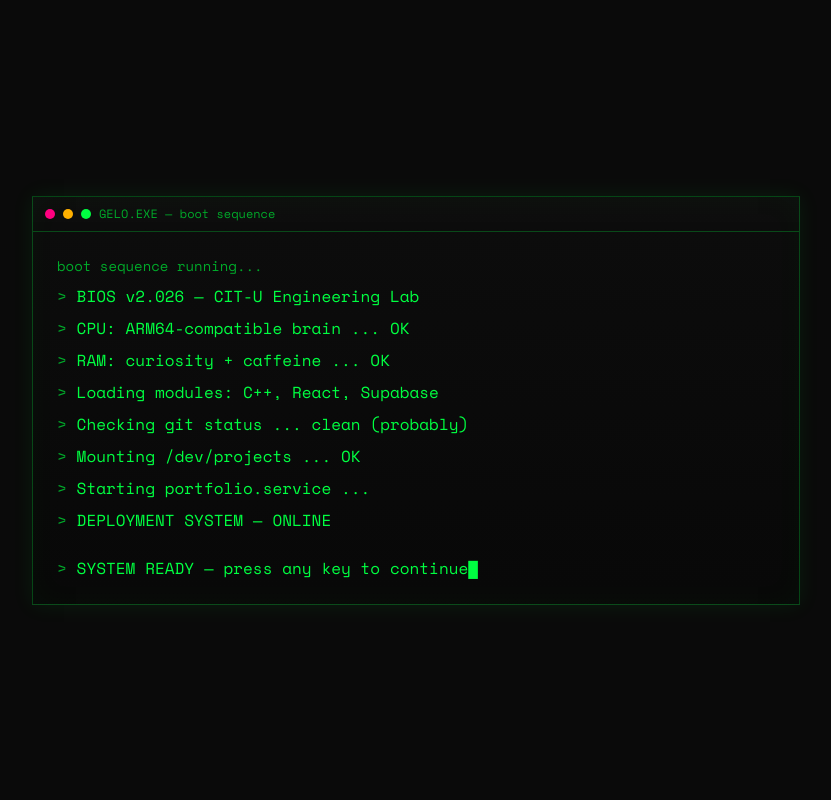
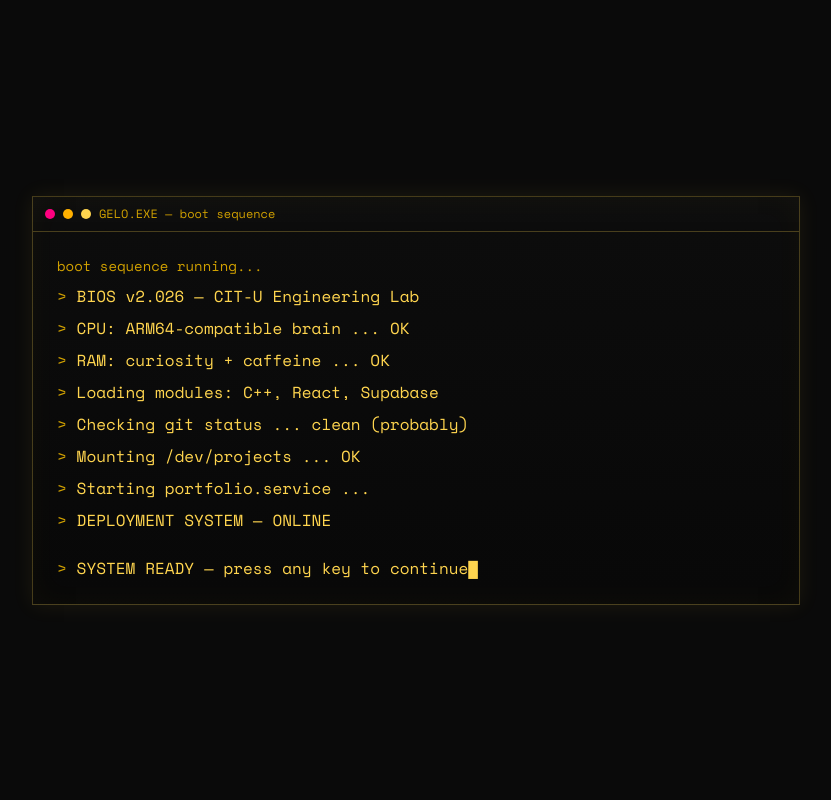
Before and after one commit to nikoo-77/Portfolio, a React (Vite) app: page / in a window 1280 px wide. Shown: the top 800 px of the page, without its empty margins (224-1055 px from the left). Built offline with nearby package versions, Linux system fonts and the light colour scheme.

Commit message:
Theme change
Changing the theme into yellow

```diff
--- a/src/App.tsx
+++ b/src/App.tsx
@@ -14,7 +14,7 @@ export default function App() {
   const [booted, setBooted] = useState(false);
 
   return (
-    <div className="relative min-h-screen bg-[#0a0a0a] text-[#00ff41]">
+    <div className="relative min-h-screen bg-[#0a0a0a] text-[#ffd54f]">
       <CRTOverlay />
       {!booted ? <BootSequence onComplete={() => setBooted(true)} /> : null}
 
@@ -28,7 +28,7 @@ export default function App() {
         <Contact />
       </main>
 
-      <footer className="border-t border-[rgba(0,255,65,0.15)] px-4 py-8 text-center text-xs text-[#00aa2a]">
+      <footer className="border-t border-[rgba(255,213,79,0.15)] px-4 py-8 text-center text-xs text-[#d1a100]">
         <p>Made with care by {profile.firstName}.</p>
         <p className="mt-2">
           $ kubectl delete pod brain — pod not found
--- a/src/components/BootSequence.tsx
+++ b/src/components/BootSequence.tsx
@@ -18,7 +18,7 @@ export function BootSequence({ onComplete }: BootSequenceProps) {
           <span>GELO.EXE — boot sequence</span>
         </div>
         <div className="space-y-2 p-4 md:p-6">
-          <p className="text-sm text-[#00aa2a]">boot sequence running...</p>
+          <p className="text-sm text-[#d1a100]">boot sequence running...</p>
           {bootLines.map((line, index) => (
             <p
               key={line}
@@ -27,14 +27,14 @@ export function BootSequence({ onComplete }: BootSequenceProps) {
                 animation: `fade-up 0.4s ease ${index * 0.12}s both`,
               }}
             >
-              <span className="text-[#00aa2a]">&gt;</span> {line}
+              <span className="text-[#d1a100]">&gt;</span> {line}
             </p>
           ))}
           <p
             className="pt-4 text-sm md:text-base"
             style={{ animation: "fade-up 0.4s ease 1.2s both" }}
           >
-            <span className="text-[#00aa2a]">&gt;</span> SYSTEM READY — press
+            <span className="text-[#d1a100]">&gt;</span> SYSTEM READY — press
             any key to continue
             <span className="crt-blink">█</span>
           </p>
--- a/src/components/CRTOverlay.tsx
+++ b/src/components/CRTOverlay.tsx
@@ -23,7 +23,7 @@ export function CRTOverlay() {
         className="pointer-events-none fixed left-0 right-0 top-0 z-[101] h-24 opacity-20"
         style={{
           background:
-            "linear-gradient(180deg, rgba(0,255,65,0.12), transparent)",
+            "linear-gradient(180deg, rgba(255,213,79,0.12), transparent)",
           animation: "scan 8s linear infinite",
         }}
       />
--- a/src/components/Hero.tsx
+++ b/src/components/Hero.tsx
@@ -16,16 +16,16 @@ export function Hero() {
             </h1>
           </div>
 
-          <p className="text-lg text-[#00aa2a] md:text-xl">{profile.title}</p>
+          <p className="text-lg text-[#d1a100] md:text-xl">{profile.title}</p>
           <p className="max-w-xl text-sm leading-relaxed md:text-base">
             {profile.tagline} {profile.subtitle}
           </p>
 
           <div className="terminal-border p-4 text-sm md:text-base">
             <p>
-              <span className="text-[#00aa2a]">$</span> whoami
+              <span className="text-[#d1a100]">$</span> whoami
             </p>
-            <p className="mt-2 text-[#00aa2a]">{profile.summary}</p>
+            <p className="mt-2 text-[#d1a100]">{profile.summary}</p>
           </div>
 
           <div className="flex flex-wrap gap-4">
@@ -48,20 +48,20 @@ export function Hero() {
             </div>
             <div className="space-y-3 p-4 text-xs md:text-sm">
               <p>
-                <span className="text-[#00aa2a]">$</span> cat ./stack.txt
+                <span className="text-[#d1a100]">$</span> cat ./stack.txt
               </p>
               <p>Next.js • React • TypeScript</p>
               <p>Supabase • PostgreSQL • Tailwind</p>
               <p>
-                <span className="text-[#00aa2a]">$</span> echo $LOCATION
+                <span className="text-[#d1a100]">$</span> echo $LOCATION
               </p>
               <p>{profile.location}</p>
               <p>
-                <span className="text-[#00aa2a]">$</span> ping gelo.lajera@gmail.com
+                <span className="text-[#d1a100]">$</span> ping gelo.lajera@gmail.com
               </p>
-              <p className="text-[#00aa2a]">PING OK — inbox reachable</p>
+              <p className="text-[#d1a100]">PING OK — inbox reachable</p>
               <p>
-                <span className="text-[#00aa2a]">$</span> ./status.sh
+                <span className="text-[#d1a100]">$</span> ./status.sh
                 <span className="crt-blink">█</span>
               </p>
             </div>
@@ -86,7 +86,7 @@ export function Hero() {
               key={greeting.lang}
               className="terminal-border px-4 py-3 text-center"
             >
-              <p className="text-xs text-[#00aa2a]">{greeting.lang}</p>
+              <p className="text-xs text-[#d1a100]">{greeting.lang}</p>
               <p className="font-['VT323'] text-2xl glow-text">{greeting.native}</p>
             </div>
           ))}
--- a/src/components/Projects.tsx
+++ b/src/components/Projects.tsx
@@ -16,9 +16,9 @@ export function Projects() {
             <article key={project.id} className="project-card">
               <div className="mb-4 flex flex-wrap items-start justify-between gap-4">
                 <div>
-                  <p className="text-xs text-[#00aa2a]">{project.id}</p>
+                  <p className="text-xs text-[#d1a100]">{project.id}</p>
                   <h3 className="mt-1 text-3xl md:text-4xl">{project.name}</h3>
-                  <p className="text-sm text-[#00aa2a]">{project.subtitle}</p>
+                  <p className="text-sm text-[#d1a100]">{project.subtitle}</p>
                 </div>
                 <div className="text-right">
                   <p className="font-['VT323'] text-2xl">{project.year}</p>
--- a/src/components/SectionHeader.tsx
+++ b/src/components/SectionHeader.tsx
@@ -10,7 +10,7 @@ export function SectionHeader({ label, title, subtitle }: SectionHeaderProps) {
       <p className="section-label">{label}</p>
       <h2 className="glow-text text-4xl md:text-5xl">{title}</h2>
       {subtitle ? (
-        <p className="max-w-2xl text-sm text-[#00aa2a] md:text-base">
+        <p className="max-w-2xl text-sm text-[#d1a100] md:text-base">
           {subtitle}
         </p>
       ) : null}
--- a/src/components/Ticker.tsx
+++ b/src/components/Ticker.tsx
@@ -4,9 +4,9 @@ export function Ticker() {
   const items = [...tickerItems, ...tickerItems];
 
   return (
-    <div className="overflow-hidden border-b border-[rgba(0,255,65,0.15)] bg-[#050505] py-2">
+    <div className="overflow-hidden border-b border-[rgba(255,213,79,0.15)] bg-[#050505] py-2">
       <div
-        className="flex w-max gap-8 whitespace-nowrap text-xs tracking-wide text-[#00aa2a] md:text-sm"
+        className="flex w-max gap-8 whitespace-nowrap text-xs tracking-wide text-[#d1a100] md:text-sm"
         style={{ animation: "ticker 40s linear infinite" }}
       >
         {items.map((item, index) => (
--- a/src/data/portfolio.ts
+++ b/src/data/portfolio.ts
@@ -1,10 +1,10 @@
 export const profile = {
-  name: "Gelo Nikolai T. Lajera",
-  firstName: "Gelo",
+  name: "Gelo Nikolai Lajera",
+  firstName: "Gelo Nikolai",
   lastName: "Lajera",
   handle: "gelo-dev",
   title: "Computer Engineering Student",
-  tagline: "Full-Stack Developer.",
+  tagline: "Currently studying Computer Engineering at Cebu Institute of Technology - University.",
   subtitle: "Building logic, interfaces, and multi-tenant systems.",
   location: "Basak, Lapu-Lapu City, Cebu",
   email: "gelo.lajera@gmail.com",
--- a/src/index.css
+++ b/src/index.css
@@ -5,14 +5,14 @@
 :root {
   --font-size: 16px;
   --background: #0a0a0a;
-  --foreground: #00ff41;
-  --phosphor: #00ff41;
-  --phosphor-dim: #00aa2a;
+  --foreground: #ffd54f;
+  --phosphor: #ffd54f;
+  --phosphor-dim: #d1a100;
   --hot-pink: #ff0080;
   --amber: #ffb000;
   --cyan: #00ffff;
   --card: #0d0d0d;
-  --border: rgba(0, 255, 65, 0.25);
+  --border: rgba(255, 213, 79, 0.25);
   --scanline: rgba(0, 0, 0, 0.35);
 }
 
@@ -58,16 +58,16 @@ h3 {
 
 .glow-text {
   text-shadow:
-    0 0 5px rgba(0, 255, 65, 0.8),
-    0 0 20px rgba(0, 255, 65, 0.35);
+    0 0 5px rgba(255, 213, 79, 0.8),
+    0 0 20px rgba(255, 213, 79, 0.35);
 }
 
 .terminal-border {
   border: 1px solid var(--border);
   background: linear-gradient(180deg, rgba(13, 13, 13, 0.95), rgba(8, 8, 8, 0.98));
   box-shadow:
-    inset 0 0 30px rgba(0, 255, 65, 0.03),
-    0 0 20px rgba(0, 255, 65, 0.08);
+    inset 0 0 30px rgba(255, 213, 79, 0.03),
+    0 0 20px rgba(255, 213, 79, 0.08);
 }
 
 .titlebar {
@@ -171,7 +171,7 @@ h3 {
 }
 
 .sticker-green {
-  border-color: rgba(0, 255, 65, 0.45);
+  border-color: rgba(255, 213, 79, 0.45);
 }
 
 .sticker-cyan {
@@ -193,8 +193,8 @@ h3 {
 }
 
 .skill-chip:hover {
-  background: rgba(0, 255, 65, 0.08);
-  box-shadow: 0 0 12px rgba(0, 255, 65, 0.15);
+  background: rgba(255, 213, 79, 0.08);
+  box-shadow: 0 0 12px rgba(255, 213, 79, 0.15);
 }
 
 .project-card {
@@ -205,8 +205,8 @@ h3 {
 }
 
 .project-card:hover {
-  border-color: rgba(0, 255, 65, 0.5);
-  box-shadow: 0 0 24px rgba(0, 255, 65, 0.12);
+  border-color: rgba(255, 213, 79, 0.5);
+  box-shadow: 0 0 24px rgba(255, 213, 79, 0.12);
   transform: translateY(-2px);
 }
 
@@ -227,8 +227,8 @@ h3 {
 }
 
 .btn-primary:hover {
-  background: rgba(0, 255, 65, 0.12);
-  box-shadow: 0 0 16px rgba(0, 255, 65, 0.25);
+  background: rgba(255, 213, 79, 0.12);
+  box-shadow: 0 0 16px rgba(255, 213, 79, 0.25);
 }
 
 .btn-secondary {
@@ -264,7 +264,7 @@ h3 {
 .input-field:focus {
   outline: none;
   border-color: var(--phosphor);
-  box-shadow: 0 0 12px rgba(0, 255, 65, 0.15);
+  box-shadow: 0 0 12px rgba(255, 213, 79, 0.15);
 }
 
 .input-field::placeholder {
@@ -279,5 +279,5 @@ h3 {
 
 .contact-link:hover {
   color: #fff;
-  text-shadow: 0 0 8px rgba(0, 255, 65, 0.6);
+  text-shadow: 0 0 8px rgba(255, 213, 79, 0.6);
 }
```
Also changed, not shown: src/components/Contact.tsx (+10 -10 lines), src/components/Education.tsx (+4 -4 lines), src/components/TopBar.tsx (+4 -4 lines).
